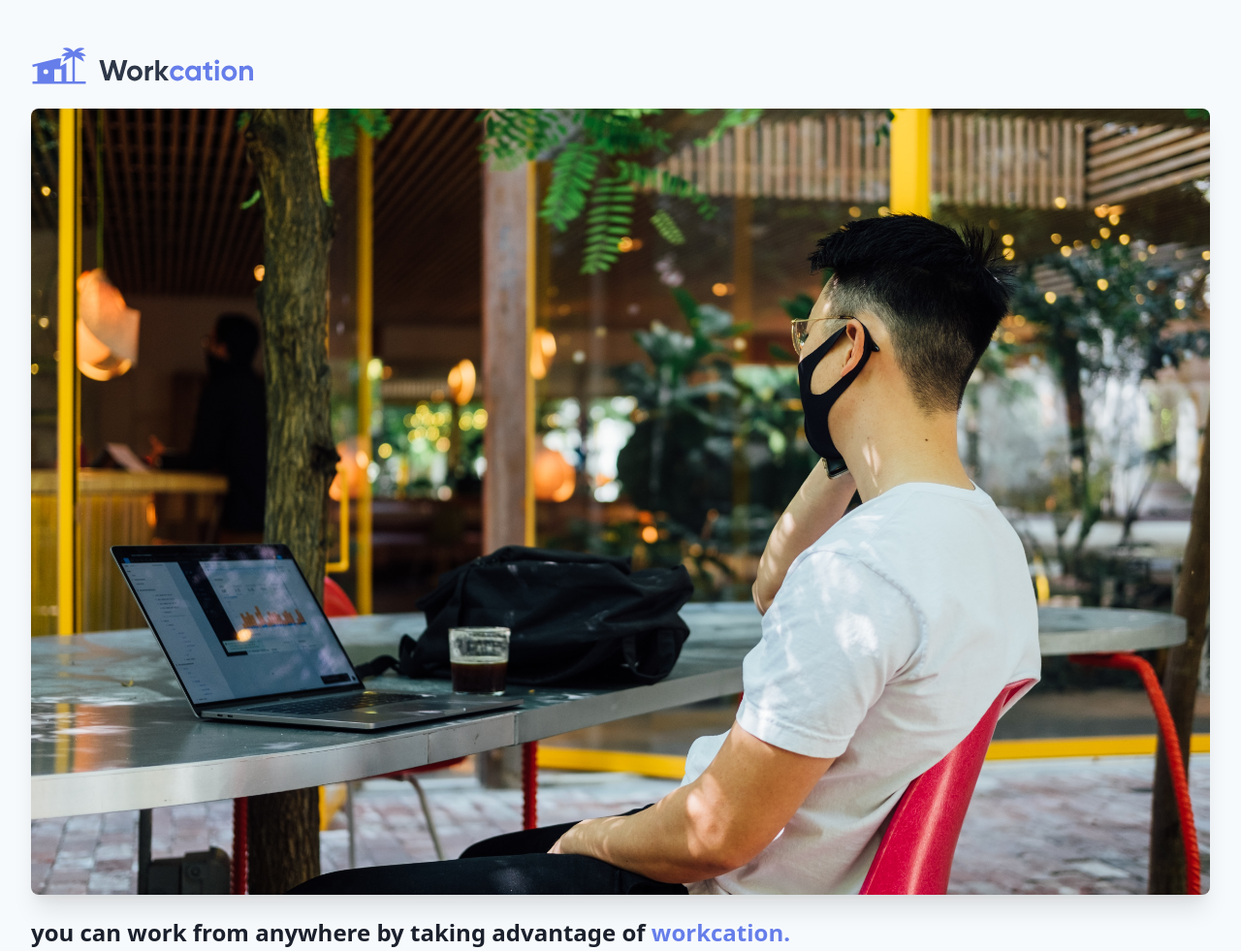
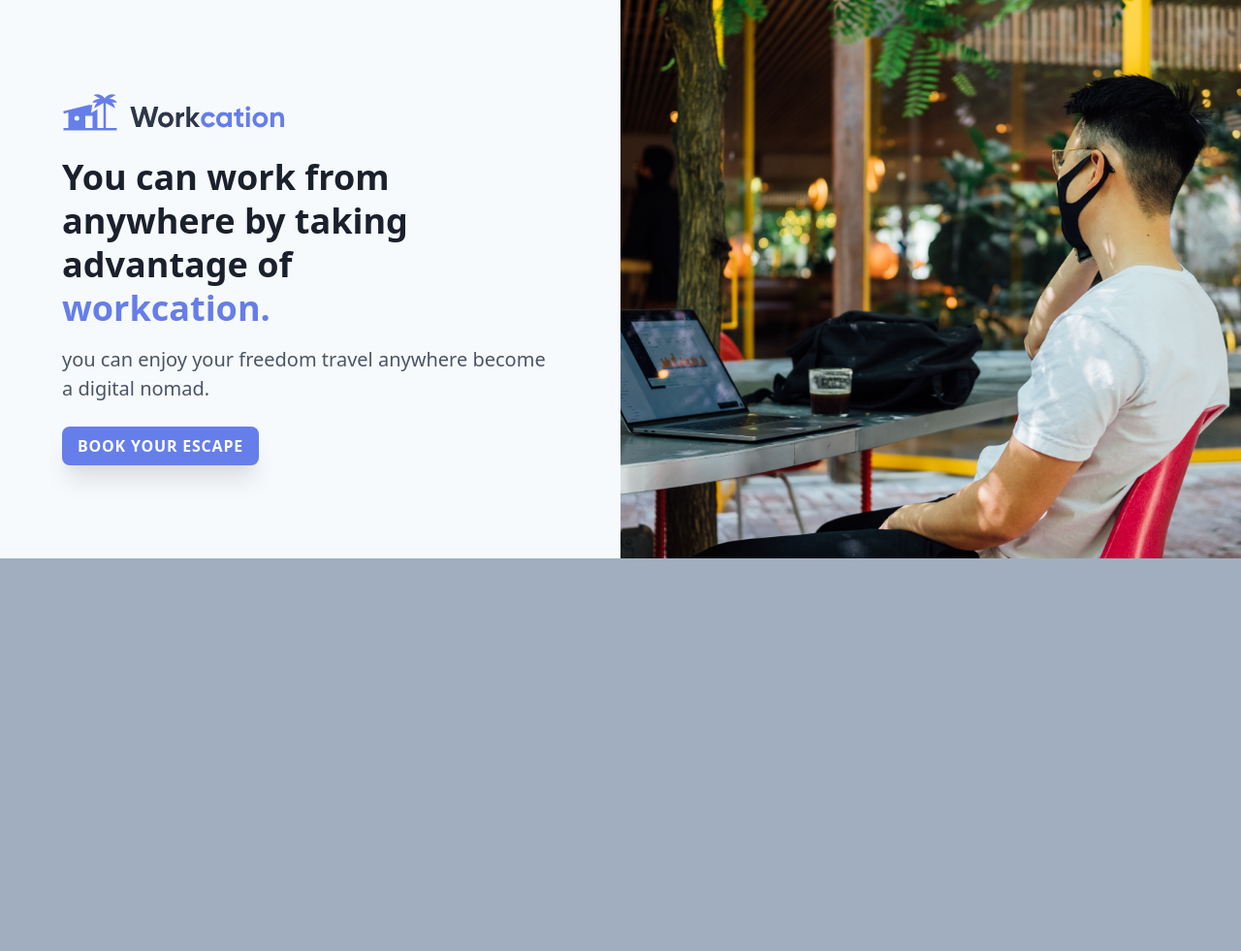
Before and after one commit to AbdulbasitSaid/learningtailwind, a website: page public/index.html in a window 1280 px wide. Shown: the top 981 px of the page at 97% size. After the commit the page ends 800 px from the top, so only its background shows below. Drawn offline with nearby package versions, Linux system fonts and the light colour scheme; files that its build step writes are made by us from their sources.

Commit message:
chapter 3

```diff
--- a/public/index.html
+++ b/public/index.html
@@ -6,32 +6,45 @@
     <link rel="stylesheet" href="build/tailwind.css" />
     <title>learning tailwind</title>
   </head>
-  <body class="bg-gray-100">
-    <div class="px-8 py-12">
+  <body class="bg-gray-500">
+    <div class="flex bg-gray-100">
+      <div
+        class="lg:py-24 lg:px-12 px-8 py-12 max-w-md mx-auto sm:max-w-xl lg: w-1/2 lg:max-w-full"
+      >
+        <div class="xl:max-w-lg xl:mx-auto">
           <img src="build/img/logo.svg" alt="logo" class="h-10" />
           <img
             src="build/img/work-remote.jpg"
             alt="working remotely"
-        class="mt-6 rounded-lg shadow-xl"
+            class="lg:hidden mt-6 rounded-lg shadow-xl sm:mt-8 sm:h-64 sm:w-full object-cover object-center"
           />
-      <h1 class="text-2xl font-bold mt-6 leading-tight text-gray-900">
-        you can work from anywhere by taking advantage of<span
-          class="text-indigo-500"
+          <h1
+            class="text-2xl font-bold mt-6 leading-tight text-gray-900 sm:text-4xl xl:text-4xl"
           >
-          workcation.</span
-        >
+            You can work from anywhere by taking advantage of
+            <br />
+            <span class="text-indigo-500"> workcation.</span>
           </h1>
-      <p class="mt-2 text-gray-700">
+          <p class="mt-2 text-gray-700 sm:text-xl sm:mt-4">
             you can enjoy your freedom travel anywhere become a digital nomad.
           </p>
 
-      <div class="mt-4">
+          <div class="mt-4 sm:mt-6">
             <a
               href="#"
-          class="bg-indigo-500 text-white uppercase py-2 px-4 rounded-lg shadow-xl tracking-wider inline-block font-semibold"
+              class="bg-indigo-500 text-white uppercase py-2 px-4 rounded-lg shadow-xl tracking-wider inline-block font-semibold sm:text-base"
               >Book your escape</a
             >
           </div>
         </div>
+      </div>
+      <div class="hidden lg:block lg:w-1/2 relative">
+        <img
+          src="build/img/work-remote.jpg"
+          alt="working remotely"
+          class="object-cover object-center absolute w-full h-full"
+        />
+      </div>
+    </div>
   </body>
 </html>
```
Lines whose indentation alone changed are shown as unchanged.
